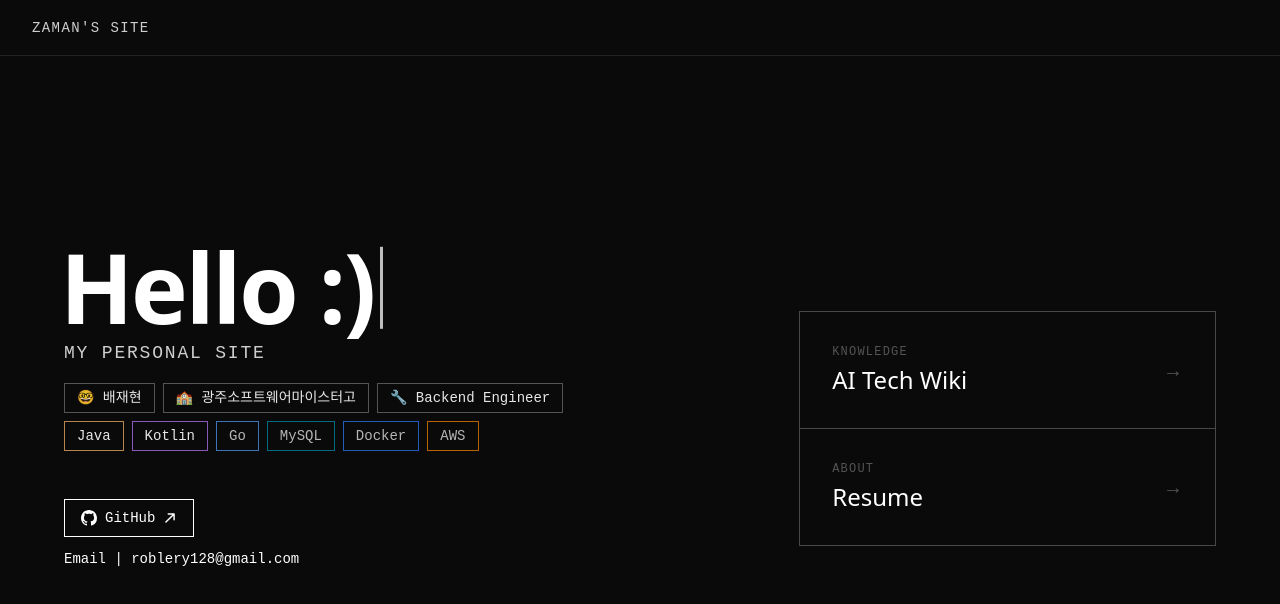
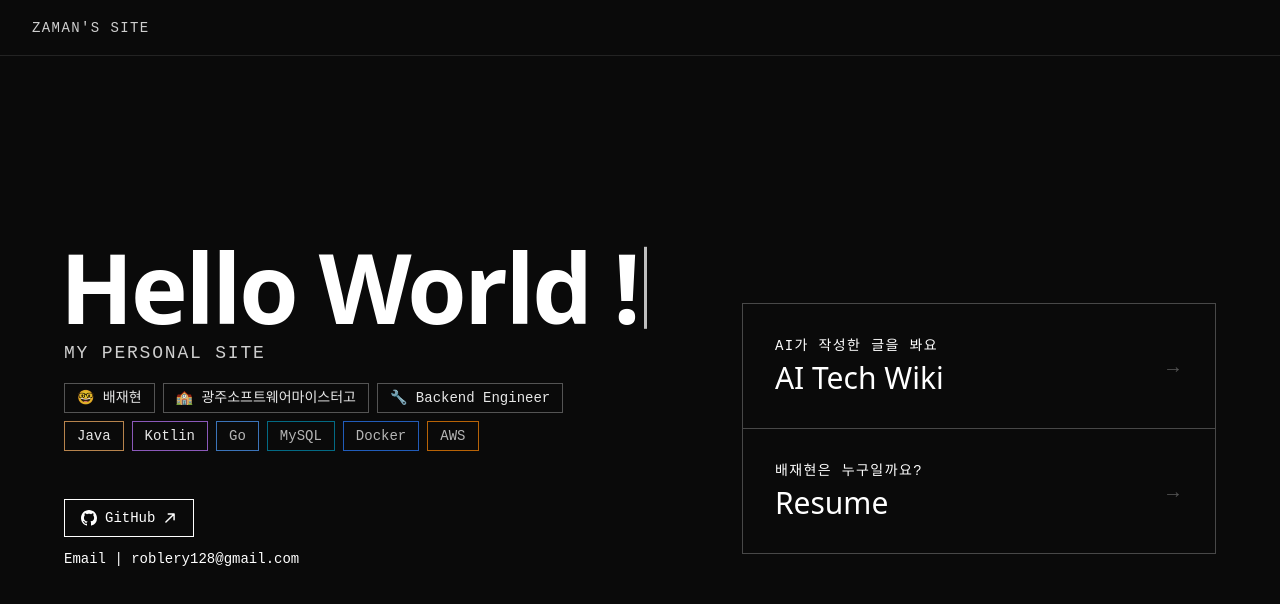
Before and after one commit to ZaMan0806/zamansite, a Next.js app: page / in a window 1280 px wide. Shown: the top 604 px of the page. Built offline with nearby package versions, Linux system fonts and the light colour scheme; a web font is replaced by a local one.

Commit message:
사이트 설정 변경

```diff
--- a/app/layout.tsx
+++ b/app/layout.tsx
@@ -1,16 +1,5 @@
 import type { Metadata } from "next";
-import { Geist, Geist_Mono } from "next/font/google";
 import "./globals.css";
-
-const geistSans = Geist({
-  variable: "--font-geist-sans",
-  subsets: ["latin"],
-});
-
-const geistMono = Geist_Mono({
-  variable: "--font-geist-mono",
-  subsets: ["latin"],
-});
 
 export const metadata: Metadata = {
   title: "zamansite",
@@ -23,10 +12,7 @@ export default function RootLayout({
   children: React.ReactNode;
 }>) {
   return (
-    <html
-      lang="en"
-      className={`${geistSans.variable} ${geistMono.variable} h-full antialiased`}
-    >
+    <html lang="en" className="h-full antialiased">
       <body className="min-h-full flex flex-col">{children}</body>
     </html>
   );
--- a/app/page.tsx
+++ b/app/page.tsx
@@ -17,16 +17,20 @@ export default function Home() {
           <p className="text-white/80 text-lg font-mono tracking-widest uppercase mb-4">
             My Personal Site
           </p>
-          <div className="flex flex-wrap gap-2 max-w-lg mb-12">
+          <div className="flex flex-col gap-2 mb-12">
+            <div className="flex flex-wrap gap-2">
               <span className="text-sm font-mono px-3 py-1 border border-white/30 text-white/90">🤓 배재현</span>
               <span className="text-sm font-mono px-3 py-1 border border-white/30 text-white/90">🏫 광주소프트웨어마이스터고</span>
               <span className="text-sm font-mono px-3 py-1 border border-white/30 text-white/90">🔧 Backend Engineer</span>
+            </div>
+            <div className="flex flex-wrap gap-2">
               <span className="text-sm font-mono px-3 py-1 border border-orange-300/70 text-white/90">Java</span>
               <span className="text-sm font-mono px-3 py-1 border border-purple-400/70 text-white/90">Kotlin</span>
               <span className="text-sm font-mono px-3 py-1 border border-blue-400/70 text-white/70">Go</span>
               <span className="text-sm font-mono px-3 py-1 border border-cyan-600/70 text-white/70">MySQL</span>
               <span className="text-sm font-mono px-3 py-1 border border-blue-500/70 text-white/70">Docker</span>
               <span className="text-sm font-mono px-3 py-1 border border-orange-400/70 text-white/70">AWS</span>
+            </div>
           </div>
           <div className="flex flex-col gap-3">
             <a
@@ -59,10 +63,10 @@ export default function Home() {
             className="group flex items-center justify-between gap-40 px-8 py-8 border-b border-white/25 hover:bg-white/5 transition-colors"
           >
             <div>
-              <p className="text-xs font-mono tracking-widest uppercase text-white/30 mb-1">
-                knowledge
+              <p className="text-sm font-mono tracking-widest uppercase text-white mb-1">
+                AI가 작성한 글을 봐요
               </p>
-              <p className="text-2xl font-light">AI Tech Wiki</p>
+              <p className="text-3xl font-light">AI Tech Wiki</p>
             </div>
             <span className="text-white/30 group-hover:text-white/70 transition-colors text-xl">
               →
@@ -74,10 +78,10 @@ export default function Home() {
             className="group flex items-center justify-between gap-60 px-8 py-8 hover:bg-white/5 transition-colors"
           >
             <div>
-              <p className="text-xs font-mono tracking-widest uppercase text-white/30 mb-1">
-                about
+              <p className="text-sm font-mono tracking-widest uppercase text-white mb-1">
+                배재현은 누구일까요?
               </p>
-              <p className="text-2xl font-light">Resume</p>
+              <p className="text-3xl font-light">Resume</p>
             </div>
             <span className="text-white/30 group-hover:text-white/70 transition-colors text-xl">
               →
--- a/components/TypingText.tsx
+++ b/components/TypingText.tsx
@@ -2,7 +2,7 @@
 
 import { useEffect, useState } from "react";
 
-const SEQUENCES = ["ZaMan", "Hello :)"];
+const SEQUENCES = ["ZaMan", "Hello World !"];
 const TYPE_SPEED = 120;
 const DELETE_SPEED = 80;
 const PAUSE_AFTER_TYPE = 2500;
```
Lines whose indentation alone changed are shown as unchanged.
